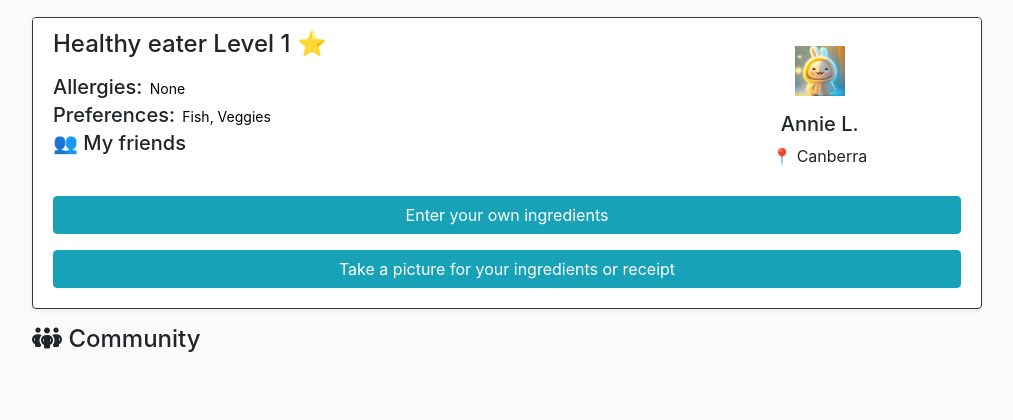
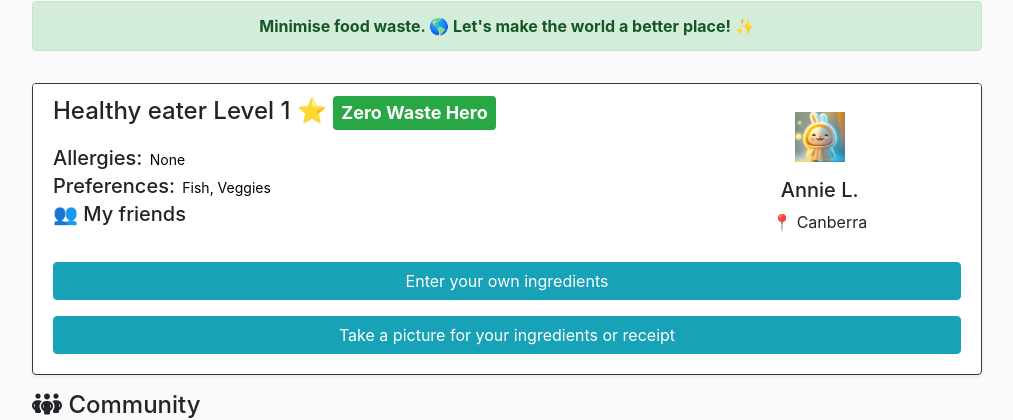
Before and after one commit to chen-gloria/leftover-to-recipe, a Symfony app: template templates/_step_1_basic_info.html.twig in a window 1280 px wide. Shown: the part 61-481 px from the top of the page, without its empty margins (133-1146 px from the left). Run offline with Twig, Linux system fonts and the light colour scheme; the template is opened without the code that fills it, so the values that code supplies are empty; some libraries are stand-ins or nearby versions.

Commit message:
Added badge and banner

```diff
--- a/templates/_step_1_basic_info.html.twig
+++ b/templates/_step_1_basic_info.html.twig
@@ -1,14 +1,22 @@
 {% extends 'base.html.twig' %}
 
 {% block body %}
+
     <div class="d-flex flex-column">
+        <div class="alert alert-success badge-success w-100" role="alert">
+            <span class="mb-0 d-flex justify-content-center"><strong>Minimise food waste. 🌎 Let's make the world a better place! ✨</strong></span>
+        </div>
         <div class="card shadow-sm my-3 bg-white border-dark d-block">
             <div class="card-header bg-white border-0">
                 <div class="row">
                     <div class="col col-md-8">
                         <div class="row">
                             <div class="col">
-                                <h3>Healthy eater Level 1 ⭐</h3>
+                                <h3>Healthy eater Level 1 ⭐
+                                    <span class="text-white badge py-2 px-2 bg-success font-larger d-inline-flex align-items-center justify-content-center">
+                                        Zero Waste Hero
+                                    </span>
+                                </h3>
                             </div>
                         </div>
                         <div class="row">
```
